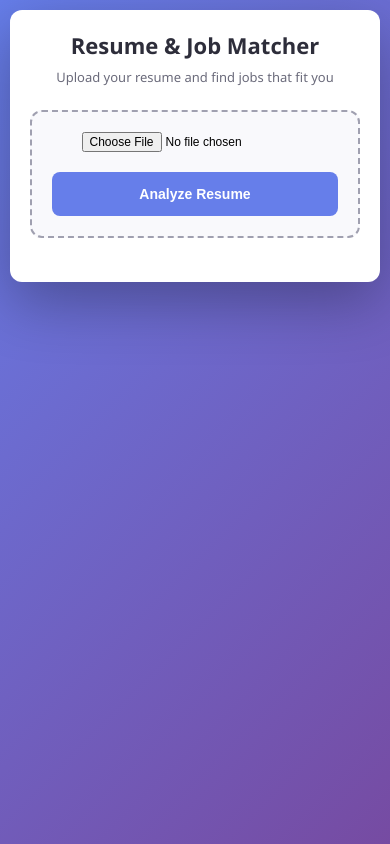
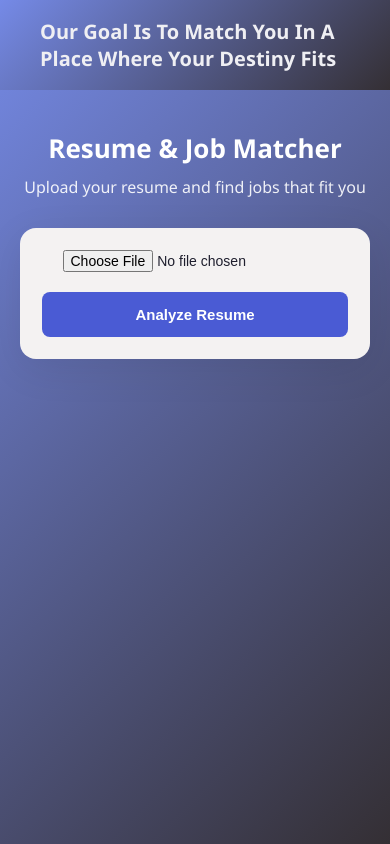
Before and after one commit to PONVANNAN28/resume-jd-matcher, a Flask app: page / in a window 390 px wide. Run offline with Flask 3, Linux system fonts and the light colour scheme.

Commit message:
Redesigned UI for wider screens

```diff
--- a/static/script.js
+++ b/static/script.js
@@ -38,6 +38,7 @@ document.getElementById('uploadBtn').addEventListener('click', async () => {
         if (data.jobs.length === 0) {
             html += `<p>No matching jobs found right now.</p>`;
         } else {
+            html += `<div class="jobs-grid">`;
             data.jobs.forEach(job => {
                 html += `
                     <div class="job-card">
@@ -50,6 +51,7 @@ document.getElementById('uploadBtn').addEventListener('click', async () => {
                     </div>
                 `;
             });
+            html += `</div>`;
         }
 
         resultsDiv.innerHTML = html;
--- a/static/style.css
+++ b/static/style.css
@@ -4,45 +4,63 @@
     box-sizing: border-box;
 }
 
-body {
+
+ body {
     font-family: 'Segoe UI', Arial, sans-serif;
-    background: linear-gradient(135deg, #667eea 0%, #764ba2 100%);
+    background: linear-gradient(135deg, #758ae7 0%, #342f34 100%);
+    background-attachment: fixed;
     min-height: 100vh;
+    color: #1f1f2e;
+}
+
+
+/* Top navigation bar */
+.navbar {
+    background: linear-gradient(135deg, #758ae7 0%, #342f34 100%);
+    padding: 18px 40px;
     display: flex;
     align-items: center;
-    justify-content: center;
-    padding: 20px;
+    justify-content: space-between;
 }
 
-.container {
-    background: #ffffff;
-    border-radius: 16px;
-    padding: 40px;
-    max-width: 600px;
-    width: 100%;
-    box-shadow: 0 20px 60px rgba(0, 0, 0, 0.3);
+.navbar .logo {
+    font-size: 20px;
+    font-weight: 800;
+    color: #efeff3;
 }
 
-h1 {
-    color: #2d2d3a;
-    font-size: 28px;
-    margin-bottom: 8px;
+/* Hero section - full width, not a small centered card */
+.hero {
+    background: transparent;
+    padding: 60px 40px 80px;
     text-align: center;
+    color: white;
 }
 
-.subtitle {
-    color: #6b6b7b;
-    text-align: center;
-    margin-bottom: 32px;
-    font-size: 15px;
+.hero h1 {
+    font-size: 38px;
+    margin-bottom: 10px;
+}
+
+.hero .subtitle {
+    font-size: 16px;
+    opacity: 0.9;
+}
+
+/* Main content area - wide, uses the full screen with margins, not a tiny box */
+.page-wrapper {
+    max-width: 1100px;
+    margin: -50px auto 60px auto;
+    padding: 0 20px;
 }
 
 .upload-box {
-    border: 2px dashed #a0a0b0;
-    border-radius: 12px;
-    padding: 30px;
+    background: #f4f2f2;
+    border-radius: 16px;
+    padding: 32px;
+    box-shadow: 0 10px 40px rgba(0, 0, 0, 0.08);
     text-align: center;
-    background: #f9f9fc;
+    margin-bottom: 30px;
 }
 
 input[type="file"] {
@@ -52,10 +70,10 @@ input[type="file"] {
 }
 
 button {
-    background: #667eea;
+    background: #4a5bd4;
     color: white;
     border: none;
-    padding: 12px 28px;
+    padding: 14px 32px;
     border-radius: 8px;
     font-size: 15px;
     font-weight: 600;
@@ -64,223 +82,139 @@ button {
 }
 
 button:hover {
-    background: #5568d3;
+    background: #3a49b8;
 }
 
+/* Results area now spans the full wide layout, using a grid on large screens */
 .results {
-    margin-top: 24px;
-    padding: 0 4px;
-    color: #333;
-    font-size: 14px;
-    line-height: 1.6;
-    white-space: pre-wrap;
-}
-.summary {
-    background: #f0f2fb;
-    border-radius: 10px;
-    padding: 16px;
-    margin-bottom: 20px;
-    font-size: 14px;
-    color: #333;
+    display: flex;
+    flex-direction: column;
+    gap: 24px;
 }
 
-.jobs-heading {
-    font-size: 18px;
-    color: #2d2d3a;
-    margin-bottom: 12px;
-}
-
-.job-card {
-    border: 1px solid #e2e2ea;
-    border-radius: 10px;
-    padding: 16px;
-    margin-bottom: 12px;
-    background: #fff;
-}
-
-.job-title {
-    font-size: 16px;
-    font-weight: 600;
-    color: #667eea;
-    text-decoration: none;
-}
-
-.job-title:hover {
-    text-decoration: underline;
-}
-
-.job-meta {
-    font-size: 13px;
-    color: #6b6b7b;
-    margin: 4px 0 8px 0;
-}
-
-.job-desc {
-    font-size: 13px;
-    color: #444;
-}
-
-.loading, .error {
-    text-align: center;
-    color: #6b6b7b;
-}
-
-.error {
-    color: #d64545;
-}
 .summary {
-    background: linear-gradient(135deg, #f0f2fb 0%, #e8ebfa 100%);
-    border-radius: 12px;
-    padding: 20px;
-    margin-bottom: 24px;
+    background: #ffffff;
+    border-radius: 16px;
+    padding: 28px;
+    box-shadow: 0 6px 20px rgba(0, 0, 0, 0.05);
 }
 
 .summary p {
     font-size: 14px;
-    color: #333;
-    margin-bottom: 10px;
+    color: #444;
+    margin-bottom: 12px;
 }
 
 .tag-list {
     display: flex;
     flex-wrap: wrap;
     gap: 8px;
-    margin-bottom: 14px;
+    margin-bottom: 16px;
 }
 
 .tag {
-    background: #667eea;
+    background: #4a5bd4;
     color: white;
-    padding: 5px 12px;
+    padding: 6px 14px;
     border-radius: 20px;
     font-size: 12px;
     font-weight: 600;
 }
 
-.roles-line {
-    margin-bottom: 0;
+.jobs-heading {
+    font-size: 24px;
+    font-weight: 800;
+    margin-bottom: 4px;
+    color: #e4e4f0;
 }
 
-.jobs-heading {
-    font-size: 19px;
-    color: #2d2d3a;
-    margin-bottom: 14px;
-    font-weight: 700;
+/* Job cards laid out in a responsive grid instead of a single narrow column */
+.jobs-grid {
+    display: grid;
+    grid-template-columns: repeat(auto-fill, minmax(320px, 1fr));
+    gap: 18px;
 }
 
 .job-card {
+    background: #ffffff;
+    border-radius: 14px;
+    padding: 22px;
+    box-shadow: 0 6px 20px rgba(0, 0, 0, 0.05);
     display: flex;
+    flex-direction: column;
     justify-content: space-between;
-    align-items: center;
-    gap: 16px;
-    border: 1px solid #e2e2ea;
-    border-radius: 12px;
-    padding: 18px;
-    margin-bottom: 14px;
-    background: #fff;
-    transition: box-shadow 0.2s ease, transform 0.2s ease;
+    transition: transform 0.2s ease, box-shadow 0.2s ease;
 }
 
 .job-card:hover {
-    box-shadow: 0 6px 20px rgba(0, 0, 0, 0.08);
-    transform: translateY(-2px);
-}
-
-.job-info {
-    flex: 1;
+    transform: translateY(-4px);
+    box-shadow: 0 12px 30px rgb(155, 152, 152);
 }
 
 .job-title {
-    font-size: 16px;
+    font-size: 17px;
     font-weight: 700;
-    color: #2d2d3a;
-    margin-bottom: 4px;
+    margin-bottom: 6px;
 }
 
 .job-meta {
     font-size: 13px;
     color: #6b6b7b;
-    margin-bottom: 8px;
+    margin-bottom: 12px;
 }
 
 .job-desc {
     font-size: 13px;
     color: #555;
     line-height: 1.5;
+    margin-bottom: 16px;
 }
 
 .apply-btn {
-    background: #667eea;
+    background: #4a5bd4;
     color: white;
     padding: 10px 20px;
     border-radius: 8px;
     font-size: 14px;
     font-weight: 600;
     text-decoration: none;
-    white-space: nowrap;
+    text-align: center;
+    align-self: flex-start;
     transition: background 0.2s ease;
 }
 
 .apply-btn:hover {
-    background: #5568d3;
+    background: #3a49b8;
 }
-/* Responsive adjustments for mobile screens */
+
+.loading, .error {
+    text-align: center;
+    color: #e4e4f0;
+    padding: 20px;
+}
+
+.error {
+    color: #d64545;
+}
+
+/* Mobile adjustments */
 @media (max-width: 600px) {
-    body {
-        padding: 10px;
-        align-items: flex-start;
+    .hero {
+        padding: 40px 20px 60px;
     }
-
-    .container {
-        padding: 20px;
-        border-radius: 12px;
+    .hero h1 {
+        font-size: 26px;
     }
-
-    h1 {
-        font-size: 22px;
+    .page-wrapper {
+        margin-top: -30px;
     }
-
-    .subtitle {
-        font-size: 13px;
-        margin-bottom: 24px;
+    .upload-box {
+        padding: 22px;
     }
-
-    .upload-box {
-        padding: 20px;
-    }
-
     button {
         width: 100%;
-        padding: 14px;
-        font-size: 14px;
     }
-
-    input[type="file"] {
-        font-size: 12px;
-        max-width: 100%;
-    }
-
-    .summary {
-        padding: 16px;
-    }
-
-    .job-card {
-        flex-direction: column;
-        align-items: flex-stretch;
-        gap: 12px;
-    }
-
-    .apply-btn {
-        text-align: center;
-        width: 100%;
-    }
-
-    .job-title {
-        font-size: 15px;
-    }
-
-    .tag {
-        font-size: 11px;
-        padding: 4px 10px;
+    .jobs-grid {
+        grid-template-columns: 1fr;
     }
 }
--- a/templates/index.html
+++ b/templates/index.html
@@ -7,10 +7,17 @@
     <meta name="viewport" content="width=device-width, initial-scale=1.0">
 </head>
 <body>
-    <div class="container">
+
+    <div class="navbar">
+        <div class="logo">Our Goal Is To Match You In A Place Where Your Destiny Fits </div>
+    </div>
+
+    <div class="hero">
         <h1>Resume &amp; Job Matcher</h1>
         <p class="subtitle">Upload your resume and find jobs that fit you</p>
+    </div>
 
+    <div class="page-wrapper">
         <div class="upload-box">
             <input type="file" id="resumeFile" accept=".pdf" />
             <button id="uploadBtn">Analyze Resume</button>
```
Also changed, not shown: webimg.png (added).
